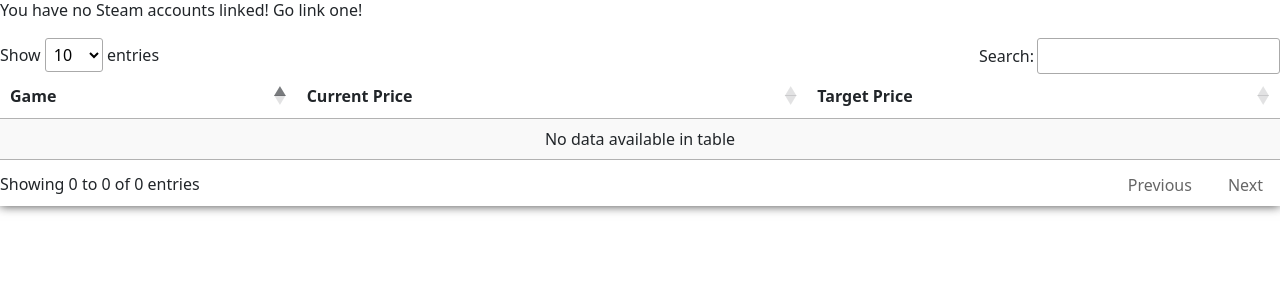
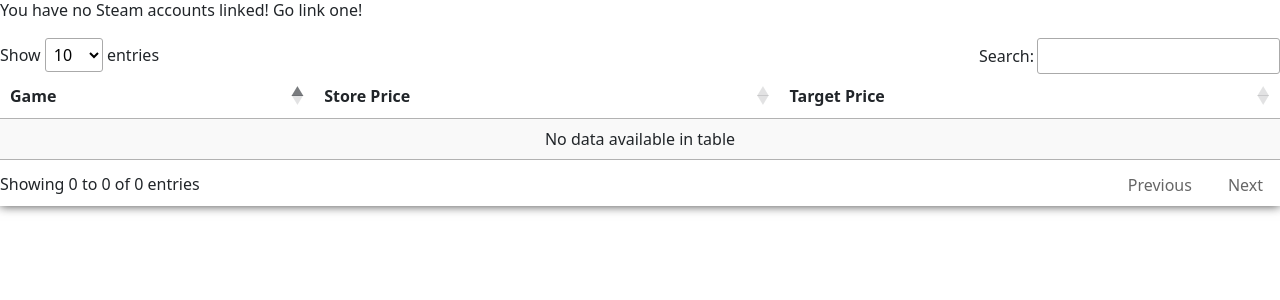
Before and after one commit to baileyRichardson/UNCW-CSC-450-Project, a Flask app: page /dashboard/ in a window 1280 px wide. Shown: the part 76-376 px from the top of the page. Run offline with Flask 2, Linux system fonts and the light colour scheme; the visitor is signed in with stand-in values (Sample User, id 1); data that the repository does not hold is empty; some libraries are stand-ins or nearby versions.

Commit message:
We had Store and watch flipped in the table

```diff
--- a/templates/dashboard.html
+++ b/templates/dashboard.html
@@ -164,7 +164,7 @@
                 <thead>
                     <tr>
                         <th>Game</th>
-                        <th>Current Price</th>
+                        <th>Store Price</th>
                         <th>Target Price</th>
                     </tr>
                 </thead>
@@ -172,8 +172,8 @@
                     {% for game, price in watch_report.items() %}
                     <tr>
                         <td>{{game}}</td>
+                        <td>{{price[1]}}</td>
                         <td>{{price[0]}}</td>
-                        <td>{{price[1]}}</td>
                     </tr>
                     {% endfor%}
                 </tbody>
```
